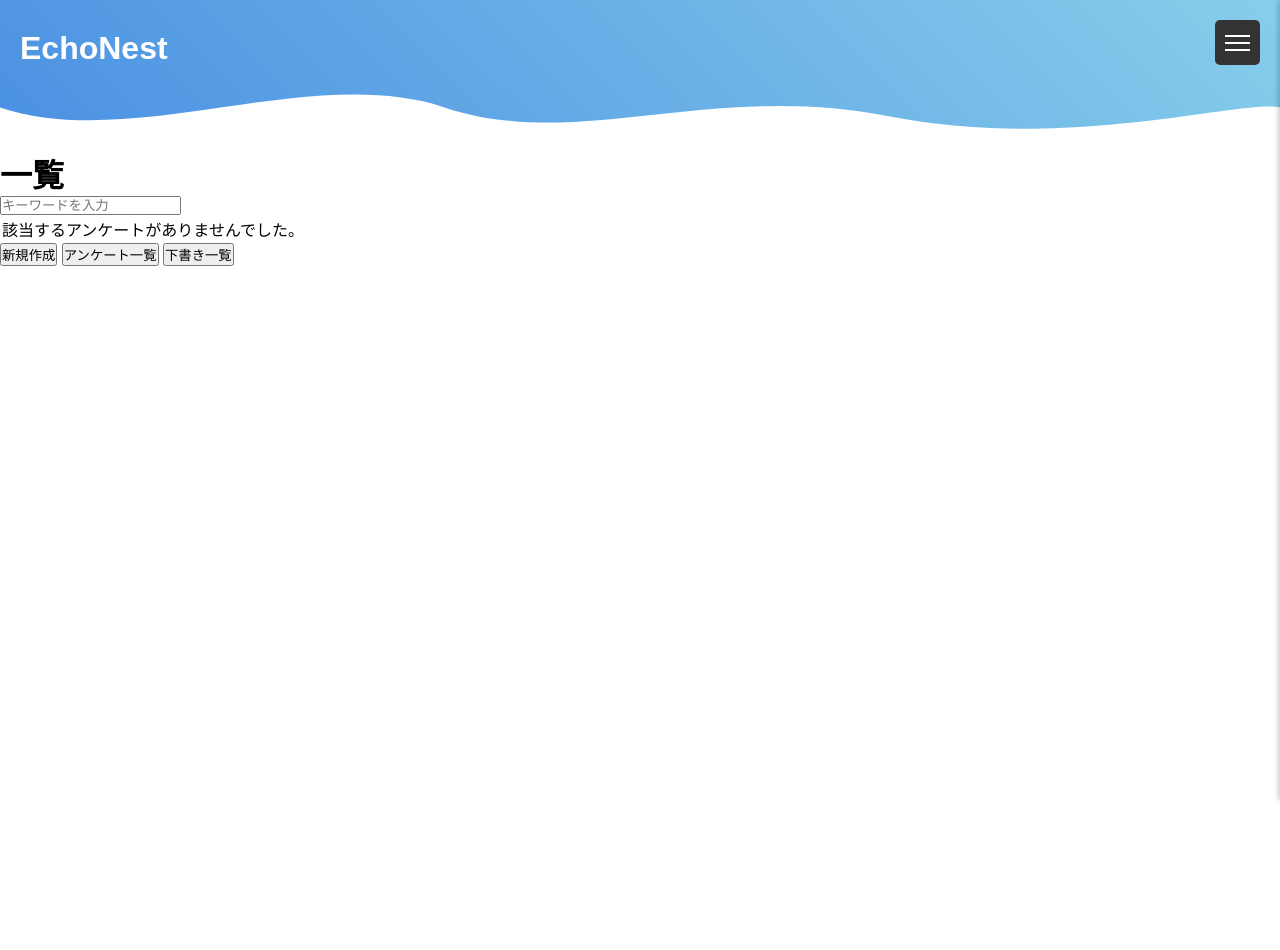
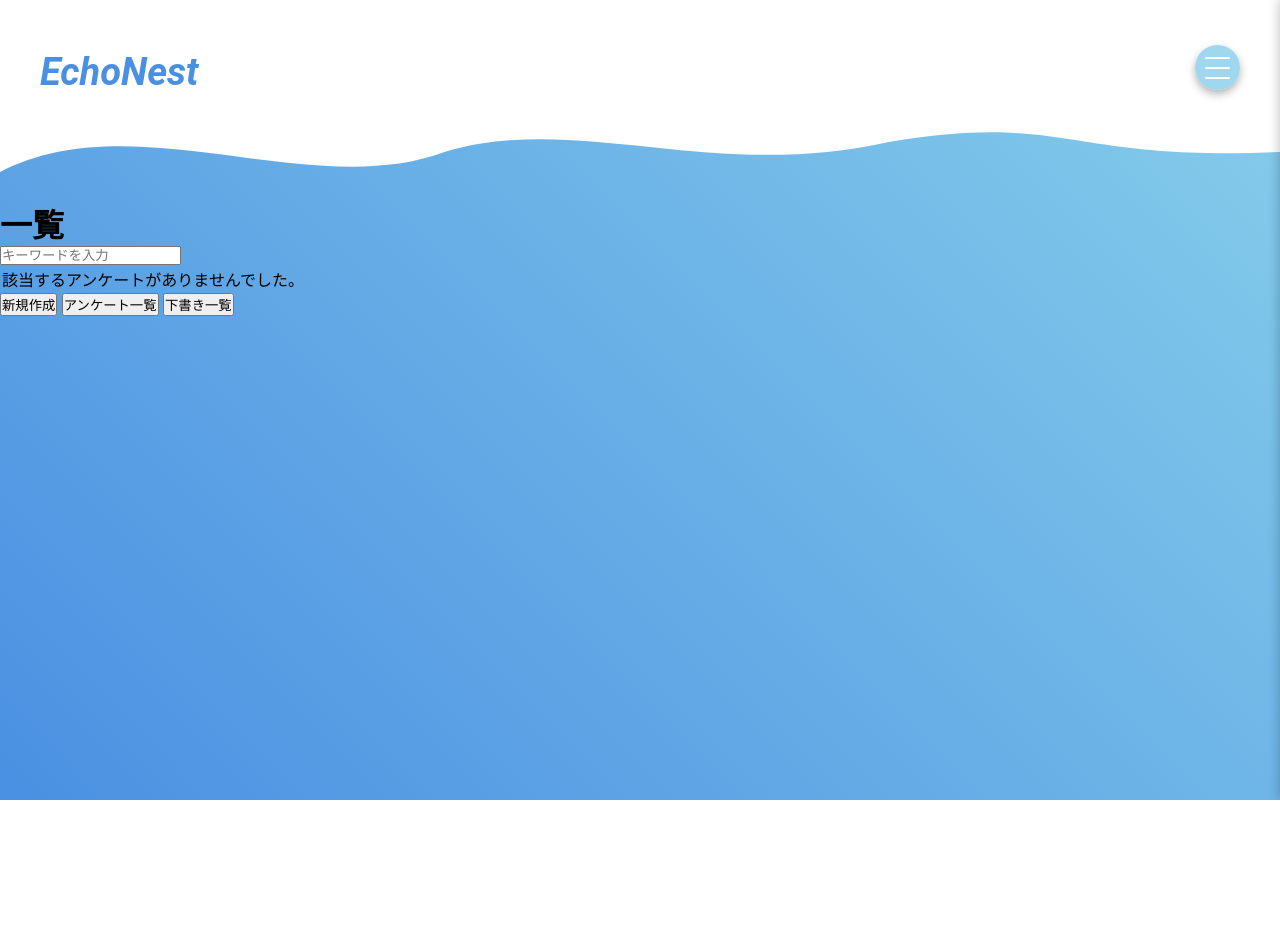
Before and after one commit to GraduationProduction2025/Echo-Nest, a Django app: page / in a window 1280 px wide. After the commit the page ends 800 px from the top, so only its background shows below. Run offline with Django 3.2, Linux system fonts and the light colour scheme; the visitor is signed in with stand-in values (Sample User, id 1); data that the repository does not hold is empty.

Commit message:
headerのデザイン変更

```diff
--- a/static/css/style.css
+++ b/static/css/style.css
@@ -1,28 +1,53 @@
-/* ---- 全画面 ---- */
+/* 全体背景をグラデーションに設定 */
 body {
   font-family: Arial, sans-serif;
-    background-color: #ffffff;
+  background: linear-gradient(45deg, #4a90e2, #87ceeb);
   margin: 0;
   height: 100vh;
 }
 
 header {
   position: fixed;
+  top: 0;
+  left: 0;
   width: 100%;
-    height: 150px;
-    background: linear-gradient(45deg, #4a90e2, #87ceeb);
-    margin-top: -150px;
+  height: 150px; /* 必要に応じて調整 */
   display: flex;
-    align-items: center;
+  flex-direction: column; /* 子要素を縦に配置 */
+  justify-content: flex-start; /* 最初の要素を上に寄せる */
   z-index: 100;
+  padding: 0; /* 余白をリセット */
 }
 
 .header-content {
   width: 100%;
-    height: 100%;
+  padding: 20px; /* 上部に少し余白を追加 */
+  background-color: white;
   position: relative;
+  display: flex;
+  justify-content: space-between; /* 横方向に要素を分ける */
+  align-items: center; /* 中央に揃える */
+  z-index: 2;
 }
 
+.cloud-shape {
+  transform: translateY(50px);
+  width: 1440px; /* 固定幅に設定 */
+  height: 100px; /* 固定高さに設定 */
+  z-index: 1; /* 背景に配置 */
+  position: relative;
+  margin: 0 auto; /* 水平方向中央に配置 */
+}
+
+.path {
+  position: relative;
+  width: 100%;
+  height: 100px;
+  background: linear-gradient(45deg, #4a90e2, #87ceeb);
+  overflow: hidden;
+}
+
+/* SVG雲をグラデーションに馴染むよう調整 */
 .cloud-shape {
   position: absolute;
   bottom: -2px;
@@ -32,12 +57,21 @@ header {
 }
 
 .appname {
+  font-family: 'Roboto', sans-serif;
+  font-size: 38px;
   margin-right: auto;
   padding: 30px 0px 0px 20px;
-    color: #fff;
+  color: #4a90e2;
   position: relative;
   z-index: 2;
   cursor: pointer;
+  font-style: italic; /* 斜体にする場合 */
+}
+
+/* その他コードはそのまま */
+
+.content {
+  padding-top: 50px; /* ヘッダーの高さより大きく設定 */
 }
 
 .user {
@@ -73,19 +107,23 @@ path {
 }
 
 /* ハンバーガーメニューボタン */
+/* ハンバーガーメニューボタン */
 .hamburger {
   position: fixed;
   right: 20px;
   top: 20px;
   width: 45px;
   height: 45px;
-    background-color: #333;
-    border-radius: 5px;
+  background-color: rgba(135, 206, 235, 0.8); /* 空の色に近い水色 */
+  border-radius: 50%; /* 丸型に変更 */
   cursor: pointer;
   z-index: 1000;
+  transform: translate(-20px, 25px);
   transition: 0.3s ease-in-out;
+  box-shadow: 0 4px 8px rgba(0, 0, 0, 0.3); /* 軽やかさを出すための影 */
 }
 
+/* ハンバーガーアイコン */
 .hamburger span {
   position: absolute;
   left: 10px;
@@ -93,23 +131,27 @@ path {
   height: 2px;
   background-color: white;
   transition: 0.3s ease-in-out;
+  border-radius: 10px; /* 丸みを持たせる */
 }
 
 .hamburger span:nth-child(1) {
-    top: 15px;
+  top: 12px;
+  transform: translateY(0) rotate(0); /* アーチをつける */
 }
 
 .hamburger span:nth-child(2) {
   top: 22px;
+  opacity: 1;
 }
 
 .hamburger span:nth-child(3) {
-    top: 29px;
+  top: 32px;
+  transform: translateY(0) rotate(0); /* アーチをつける */
 }
 
 /* ハンバーガーメニューがアクティブ時の×マーク */
 .hamburger.active span:nth-child(1) {
-    transform: rotate(45deg);
+  transform: rotate(45deg) translateY(10px); /* 斜めにして空の雲のように */
   top: 22px;
 }
 
--- a/templates/base.html
+++ b/templates/base.html
@@ -15,18 +15,18 @@
     <header>
         <div class="header-content">
             <h1 class="appname" onclick=location.href="{% url 'templates:list_ques' %}">EchoNest</h1>
-            <svg class="cloud-shape" xmlns="http://www.w3.org/2000/svg" viewBox="0 0 1440 100" preserveAspectRatio="none">
-                <path fill="white" d="M0,50 C150,100 350,0 500,50 C650,100 800,20 1000,60 C1200,100 1400,40 1440,50 L1440,100 L0,100 Z"></path>
-            </svg>
             <div class="hamburger">
                 <span></span>
                 <span></span>
                 <span></span>
             </div>
         </div>
+        <svg class="cloud-shape" xmlns="http://www.w3.org/2000/svg" viewBox="0 0 1440 100" preserveAspectRatio="none">
+            <path fill="#fff" d="M0,30 C150,100 350,0 500,50 C650,90 800,20 1000,60 C1200,90 1200,40 1440,50 L1440,100 L0,100 Z"
+                  transform="scale(1, -1) translate(0, -100)"></path>
+        </svg>
     </header>
 
-    <!-- 残りのコードは変更なし -->
     <nav class="side-menu">
         <p class="username">{{ request.user.email }} でログイン中</p>
         <ul class="menu-items">
```
Also changed, not shown: other parts of static/css/style.css (+56 -26 lines). Lines whose indentation alone changed are shown as unchanged.
